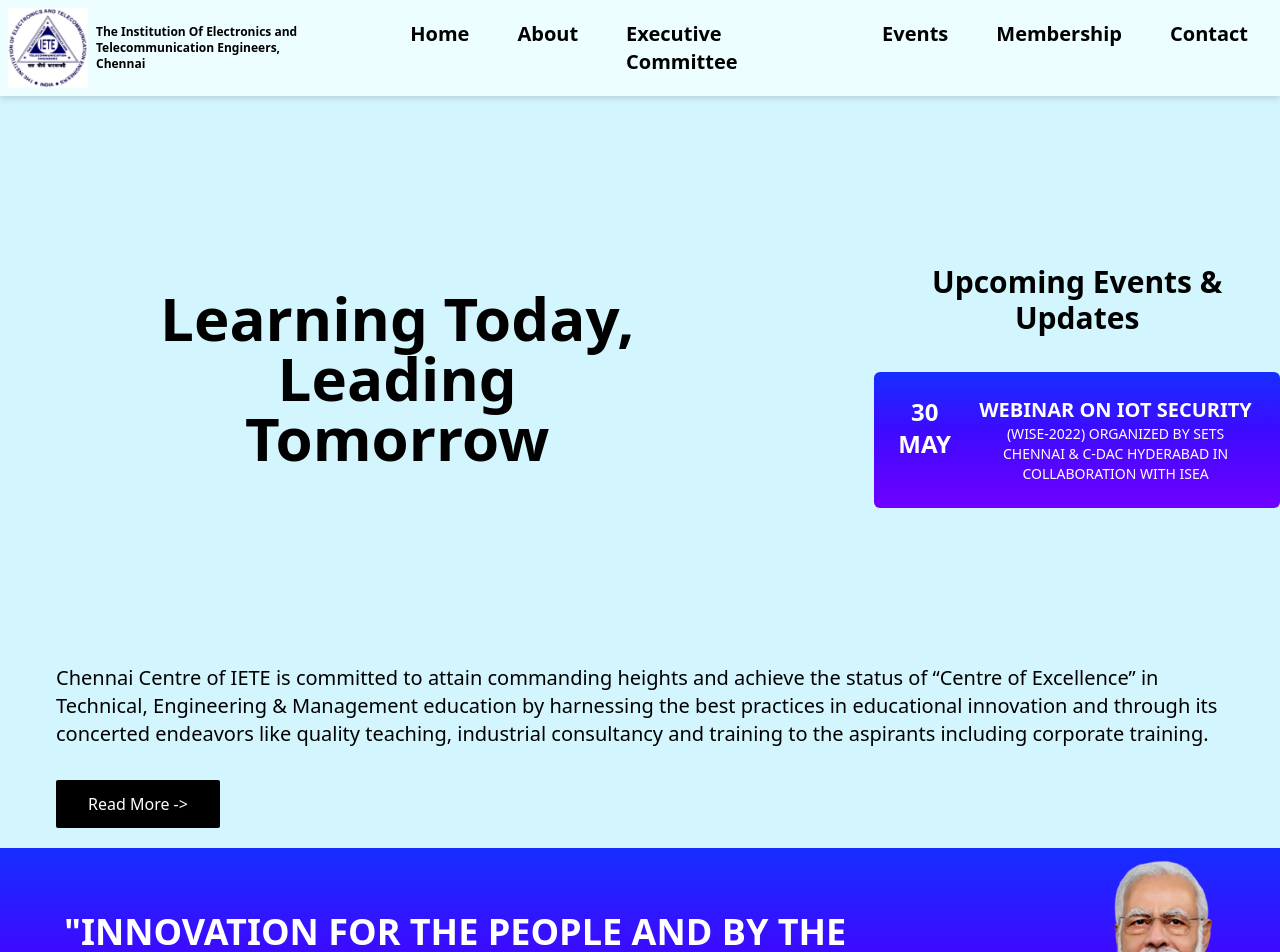
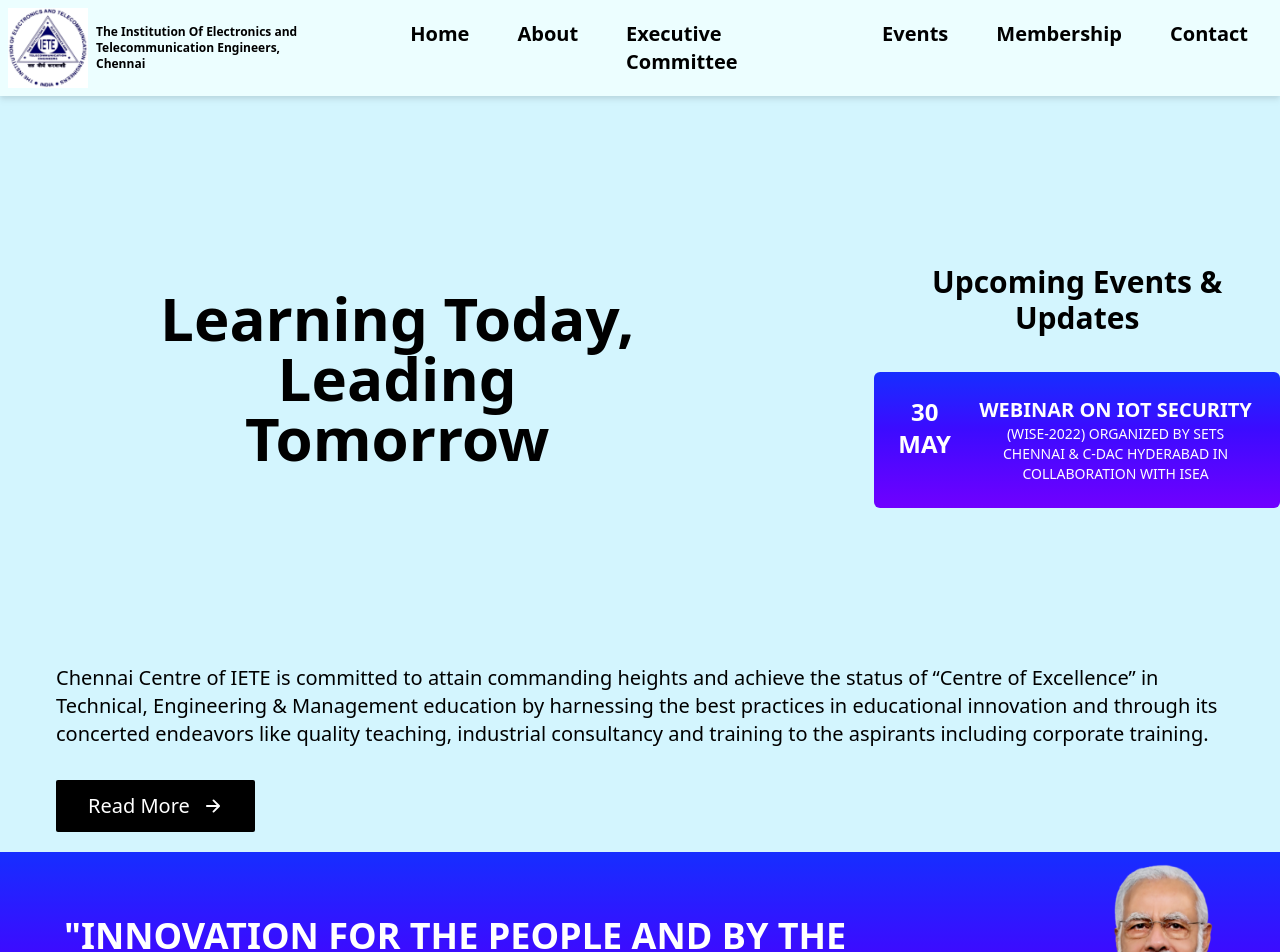
Before and after one commit to sajayprakash/IETE-Project, a React (Vite) app: page / in a window 1280 px wide. Shown: the top 952 px of the page. Built offline with nearby package versions, Linux system fonts and the light colour scheme.

Commit message:
Add arrow icon to read more button

```diff
--- a/src/components/Intro.jsx
+++ b/src/components/Intro.jsx
@@ -1,4 +1,6 @@
 import modi from "../assets/modi.png"
+import { IoArrowForwardOutline } from "react-icons/io5";
+
 
 export default function Intro() {
   return (
@@ -34,12 +36,12 @@
           corporate training.
         </h2>
         <button
-          className="sm:mt-0 sm:p-3 rounded-sm mb-5 text-white ml-14 p-1 md:px-8 p-4 bg-black"
+          className="sm:mt-0 sm:p-3 rounded-sm mb-5 text-white text-xl ml-14 p-1 md:px-8 p-4 bg-black"
           onClick={() => {
             location.href = "/about";
           }}
         >
-          Read More  -&gt;
+          Read More <IoArrowForwardOutline className="ml-2 inline-block mb-1"/>
         </button>
       </div>
       <div className="bg-purple-gradient text-white font-bold  flex justify-between">
```
